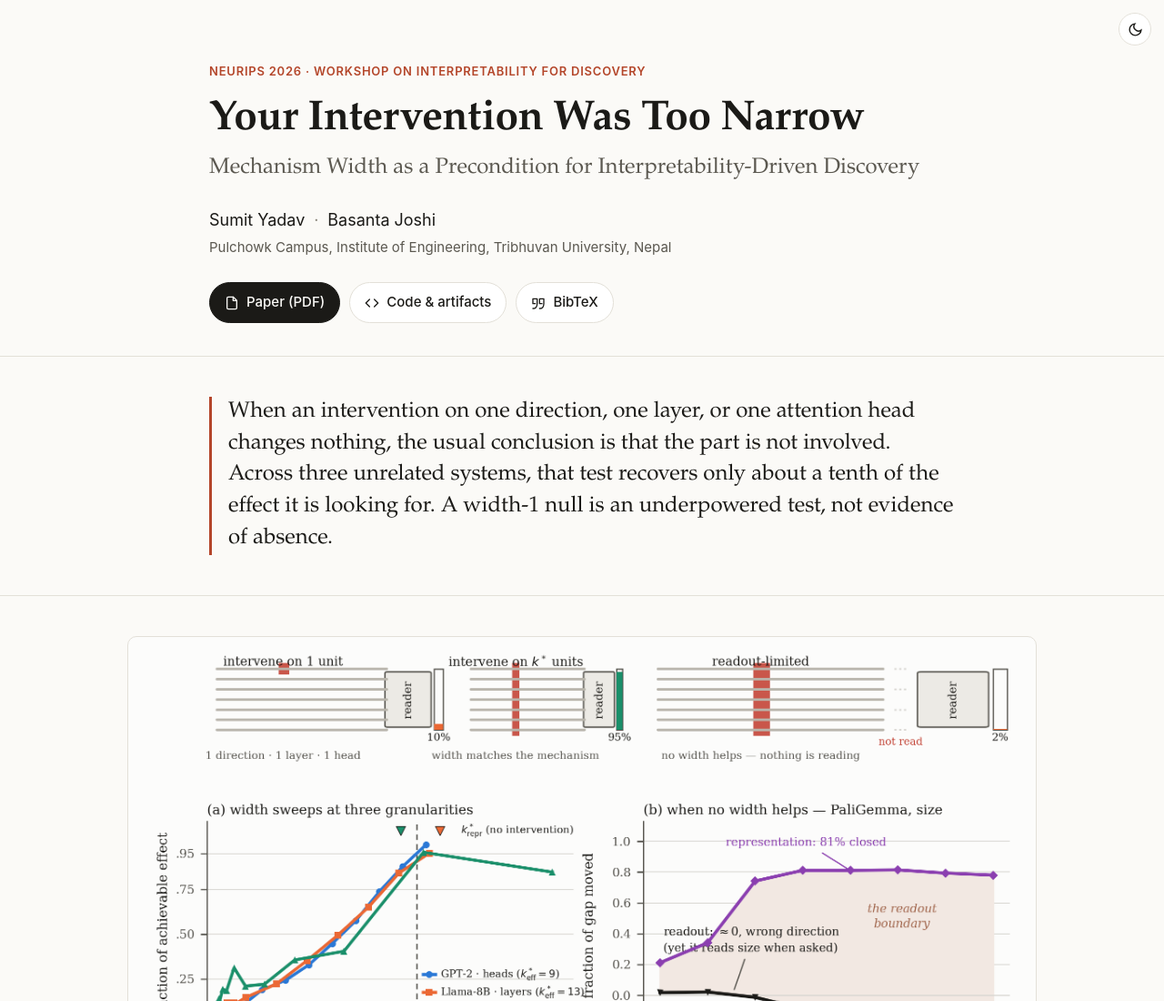
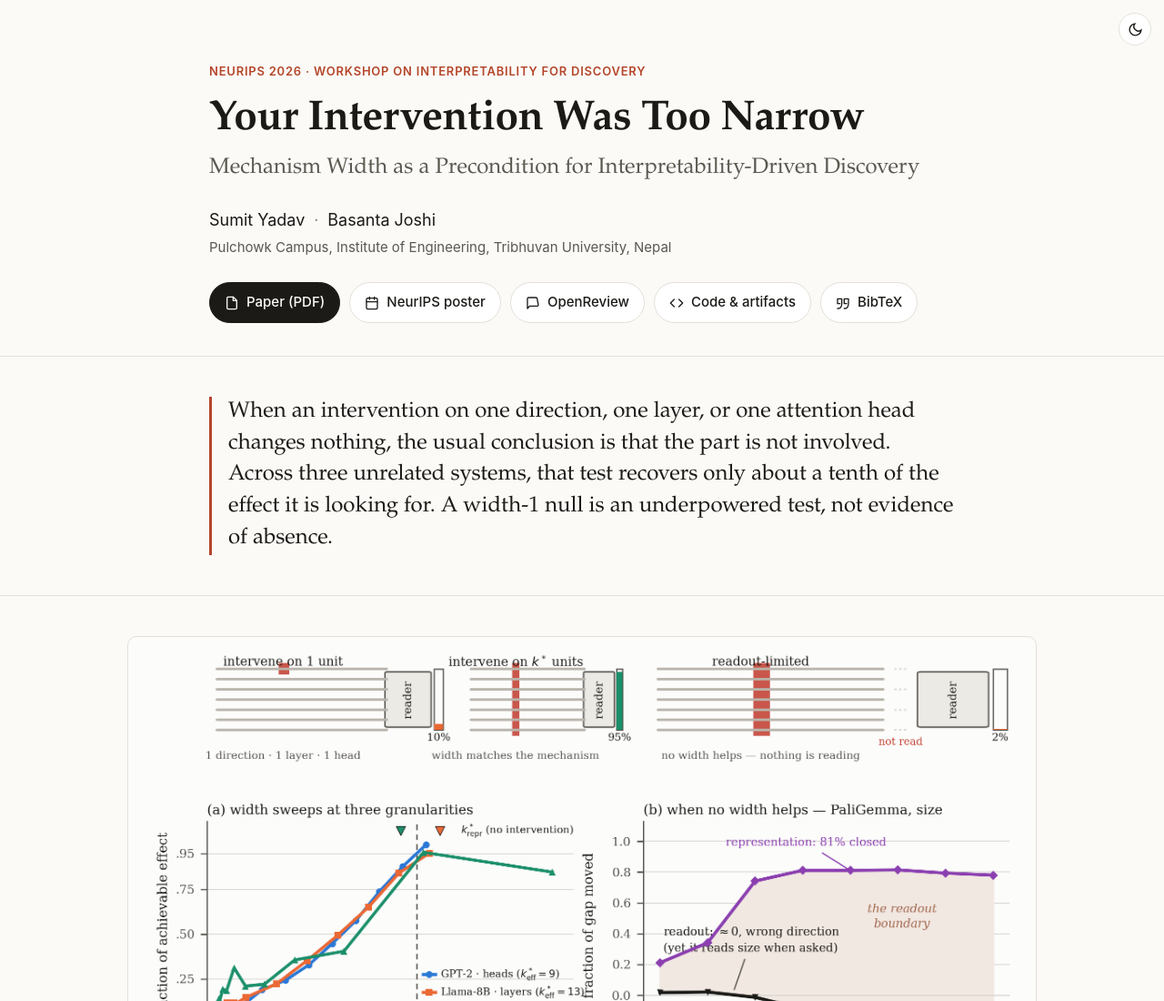
Before and after one commit to rockerritesh/width-artifacts, a plain HTML site: page docs/index.html in a window 1280 px wide. Shown: the top 1100 px of the page at 91% size. Drawn offline with Linux system fonts and the light colour scheme.

Commit message:
Link paper to OpenReview and NeurIPS poster page; drop bundled PDF
Co-Authored-By: Claude Opus 5.5 <noreply@anthropic.com>

```diff
--- a/docs/index.html
+++ b/docs/index.html
@@ -183,9 +183,17 @@
     <p class="authors"><span>Sumit Yadav</span><span>Basanta Joshi</span></p>
     <p class="affil">Pulchowk Campus, Institute of Engineering, Tribhuvan University, Nepal</p>
     <div class="links">
-      <a class="btn primary" href="paper.pdf">
+      <a class="btn primary" href="https://openreview.net/pdf?id=aDQHyo9kyh">
         <svg viewBox="0 0 24 24" fill="none" stroke="currentColor" stroke-width="2" stroke-linecap="round" stroke-linejoin="round"><path d="M14 2H6a2 2 0 0 0-2 2v16a2 2 0 0 0 2 2h12a2 2 0 0 0 2-2V8z"/><path d="M14 2v6h6"/></svg>
         Paper (PDF)
+      </a>
+      <a class="btn" href="https://neurips.cc/virtual/2026/loc/atlanta/164229">
+        <svg viewBox="0 0 24 24" fill="none" stroke="currentColor" stroke-width="2" stroke-linecap="round" stroke-linejoin="round"><rect x="3" y="4" width="18" height="18" rx="2"/><path d="M16 2v4M8 2v4M3 10h18"/></svg>
+        NeurIPS poster
+      </a>
+      <a class="btn" href="https://openreview.net/forum?id=aDQHyo9kyh">
+        <svg viewBox="0 0 24 24" fill="none" stroke="currentColor" stroke-width="2" stroke-linecap="round" stroke-linejoin="round"><path d="M21 15a2 2 0 0 1-2 2H7l-4 4V5a2 2 0 0 1 2-2h12a2 2 0 0 1 2 2z"/></svg>
+        OpenReview
       </a>
       <a class="btn" href="https://github.com/rockerritesh/width-artifacts">
         <svg viewBox="0 0 24 24" fill="none" stroke="currentColor" stroke-width="2" stroke-linecap="round" stroke-linejoin="round"><path d="m16 18 6-6-6-6"/><path d="m8 6-6 6 6 6"/></svg>
```
Also changed, not shown: 2 other files.
